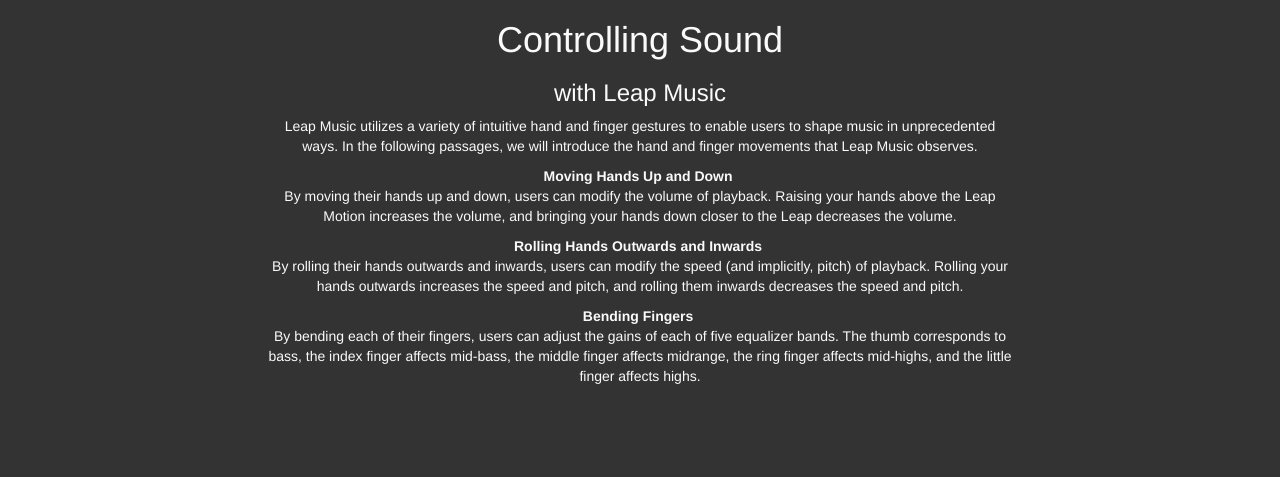
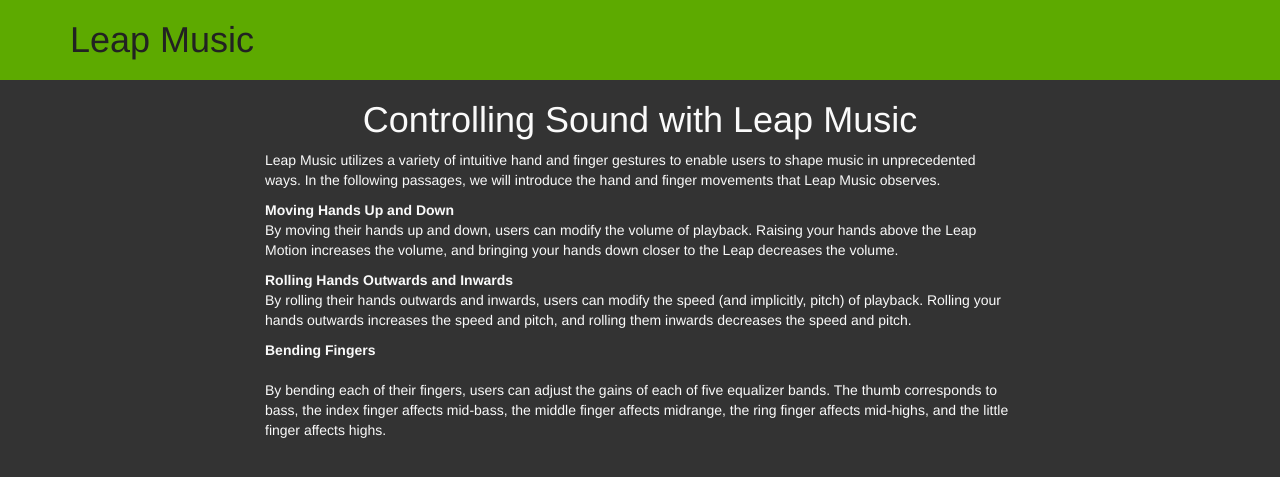
Before and after one commit to mitchellgu/Falangafone, a Flask app: page /about in a window 1280 px wide. Shown: the top 477 px of the page. Run offline with Flask 2, Linux system fonts and the light colour scheme; parts of the project's set-up code (start-up, migrations or seed data) failed here and were passed over; some libraries are stand-ins or nearby versions.

Commit message:
updated format for about page

```diff
--- a/static/styles.css
+++ b/static/styles.css
@@ -45,6 +45,10 @@
     padding: 20px;
 }
 
+#about p{
+  text-align: left;
+}
+
 /*
 .col-centered {
     display:inline-block;
@@ -62,9 +66,6 @@
   height:450px;
 }
 
-#about p{
-  text-align: left;
-}
 
 body {
     width: 100%;
--- a/templates/about.html
+++ b/templates/about.html
@@ -18,12 +18,20 @@
 </script>
 
 <body>
+  <header class="intro container-fluid">
+    <div class="container">
+      <div class="row">
+          <div class="col-sm-4">
+              <h1 class="brand-heading">Leap Music</h1>
+          </div>
+      </div>
+    </div>
+  </header>
       <!-- About Section -->
     <section id="about" class="container content-section text-center">
         <div class="row">
             <div class="col-lg-8 col-lg-offset-2">
-                <h1>Controlling Sound</h1>
-                <h3>with Leap Music</h3>
+                <h1>Controlling Sound with Leap Music</h1>
                 <p>Leap Music utilizes a variety of intuitive hand and finger gestures to enable users to shape music in unprecedented ways. In the following passages, we will introduce
                   the hand and finger movements that Leap Music observes.</p>
 
@@ -38,9 +46,10 @@
                 By rolling their hands outwards and inwards, users can modify the speed (and implicitly, pitch) of playback.
                 Rolling your hands outwards increases the speed and pitch, and rolling them inwards decreases the speed and pitch.</p>
 
-                <p><b>Bending Fingers</b>
-                <img class="gfyitem" data-id="ImpracticalSafeAustraliansilkyterrier" /><br>
-                By bending each of their fingers, users can adjust the gains of each of five equalizer bands. The thumb corresponds to bass, the index finger affects mid-bass, the middle finger affects midrange,
+                <p><b>Bending Fingers</b><br>
+                  <img class="gfyitem" data-id="ImpracticalSafeAustraliansilkyterrier" /><br>
+                By bending each of their fingers, users can adjust the gains of each of five equalizer bands. The thumb corresponds to bass,
+                the index finger affects mid-bass, the middle finger affects midrange,
                 the ring finger affects mid-highs, and the little finger affects highs.</p>
             </div>
         </div>
--- a/templates/index.html
+++ b/templates/index.html
@@ -17,7 +17,7 @@
               <h1 class="brand-heading">Leap Music</h1>
           </div>
           <div class="col-sm-8 hidden-xs">
-              <p class="description">Control your music with Leap Motion -- Select a song to begin. </br> Want to know what each gesture does? Click <a href="about.html">here</a>.</p>
+              <p class="description">Control your music with Leap Motion -- Select a song to begin. </br> Want to know what each gesture does? Click <a href="about">here</a>.</p>
           </div>
       </div>
     </div>
```
Also changed, not shown: 3 other files.
